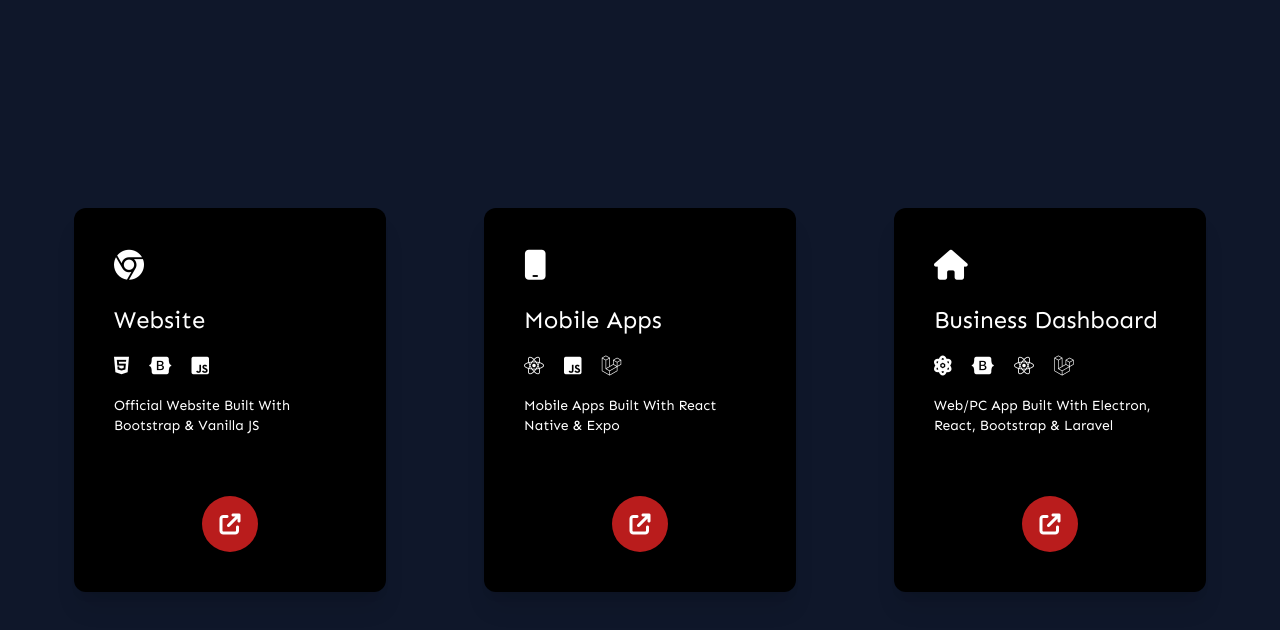
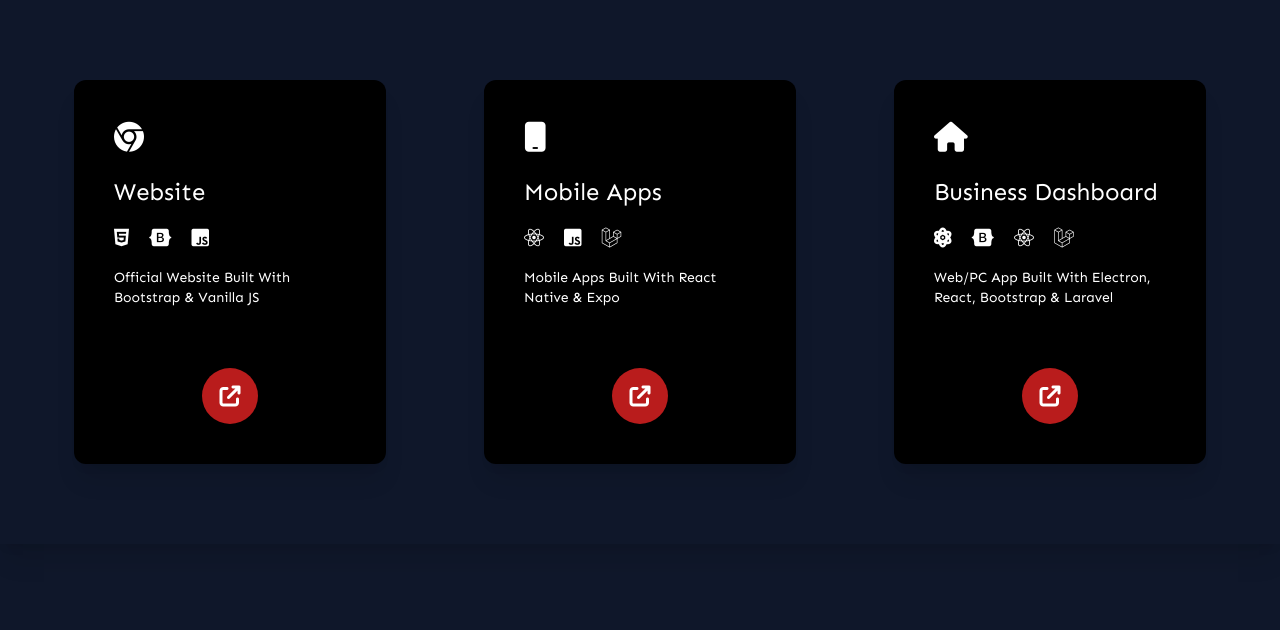
Before and after one commit to PayCode-Revival/landing, a plain HTML site: page src/index.html in a window 1280 px wide. Drawn offline with Linux system fonts and the light colour scheme.

Commit message:
Changed Body Height

```diff
--- a/src/index.html
+++ b/src/index.html
@@ -28,7 +28,7 @@
     <link rel="stylesheet" href="./output.css" />
   </head>
   <body
-    class="bg-slate-900 text-white flex flex-col w-full h-full justify-center items-center font-sen"
+    class="bg-slate-900 text-white flex flex-col justify-center items-center font-sen"
   >
     <div
       class="container mx-auto flex flex-wrap justify-evenly items-center px-4 py-20 gap-10 shadow-xl w-full h-fit"
```
